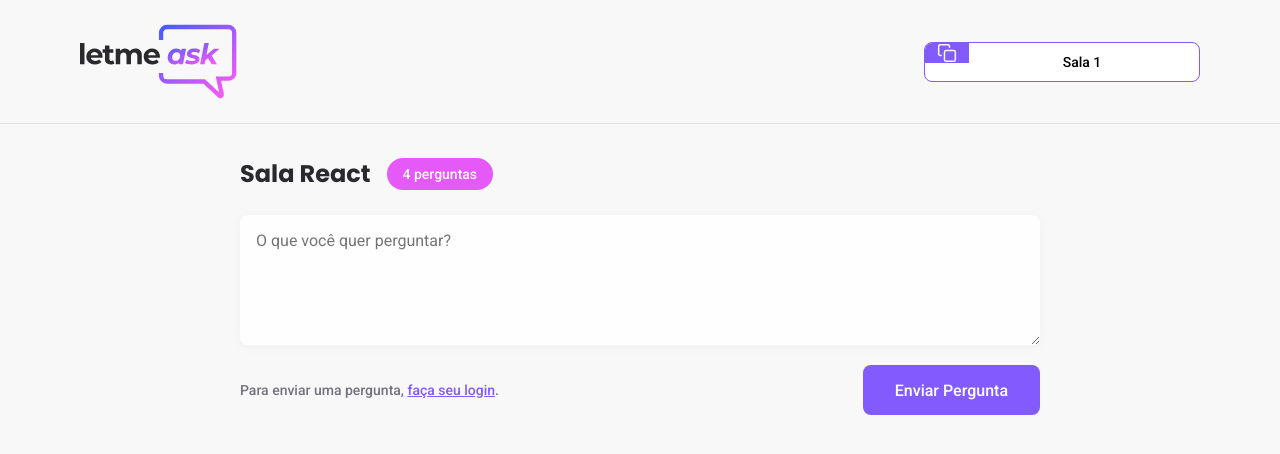
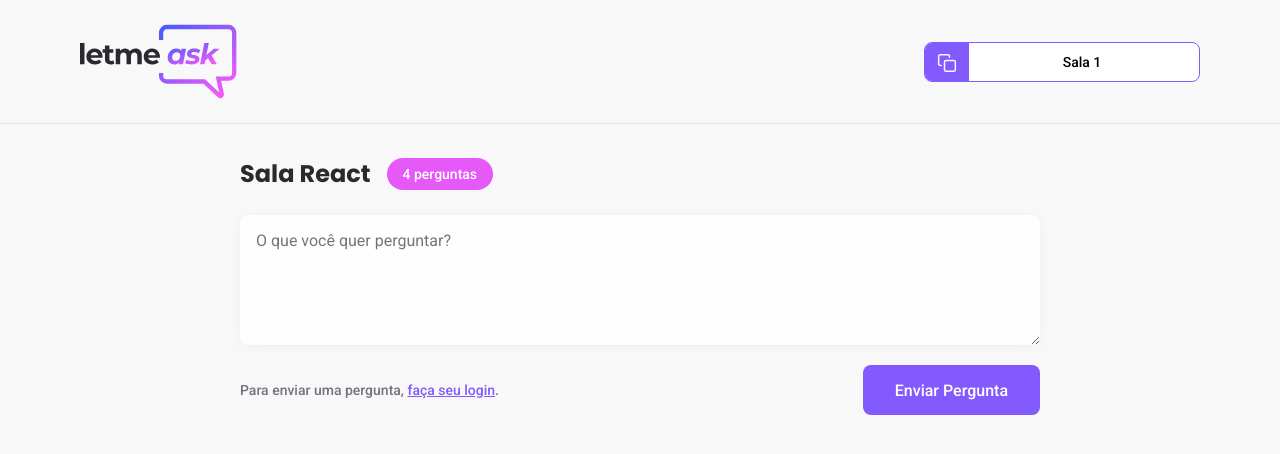
Before and after one commit to LuizDavidOlv/LetMeAsk, a React (Create React App) app: page /rooms/1 in a window 1280 px wide. Shown: the top 454 px of the page. Built offline with nearby package versions, Linux system fonts and the light colour scheme; no server answers.

Commit message:
Ajuste no css da NewRoom

```diff
--- a/src/styles/room-code.scss
+++ b/src/styles/room-code.scss
@@ -12,6 +12,7 @@
     div {
       background: #835afd;
       padding: 0 12px;
+      min-height: 40px;
       display: flex;
       justify-content: center;
       align-items: center;
```
